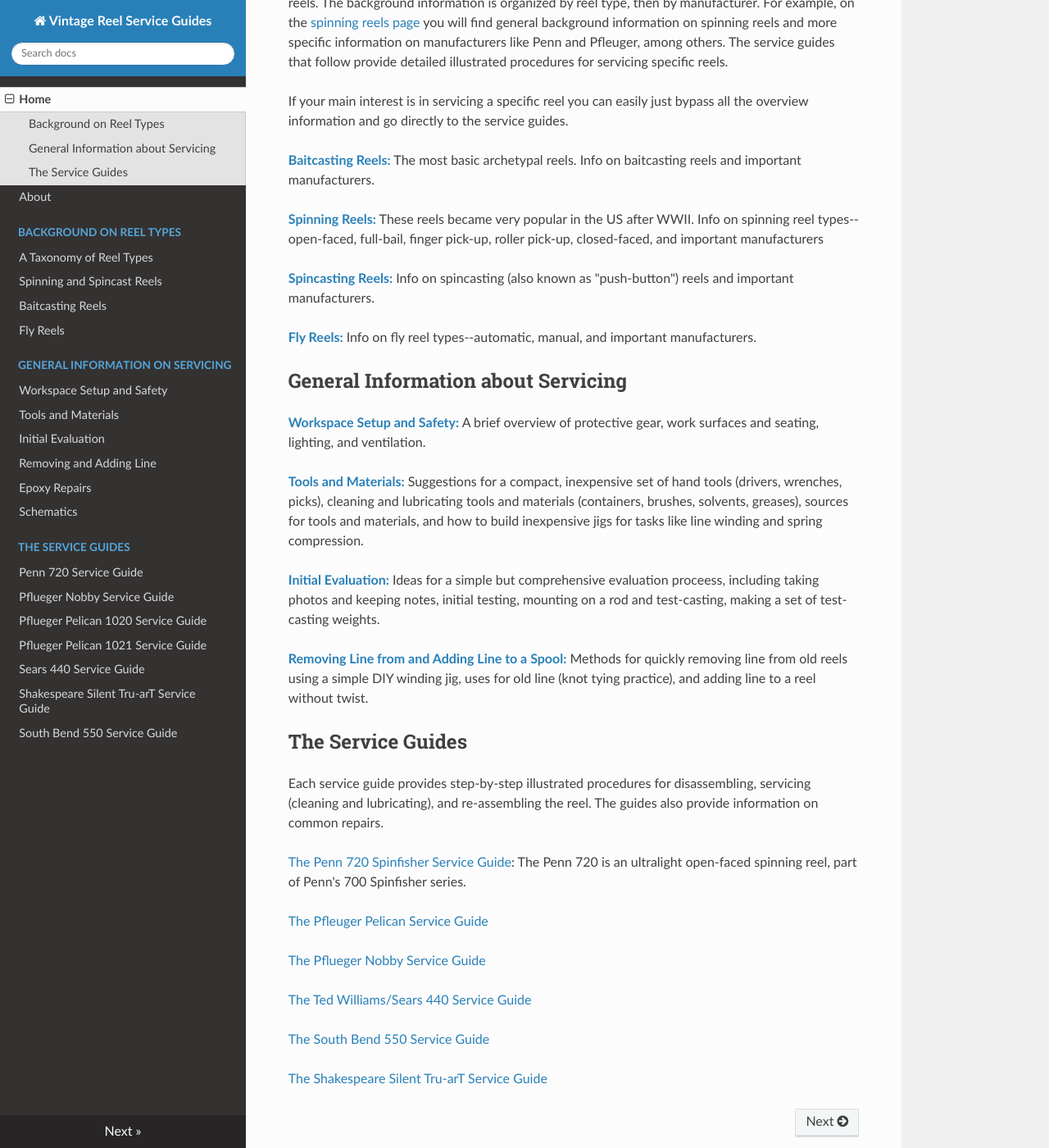
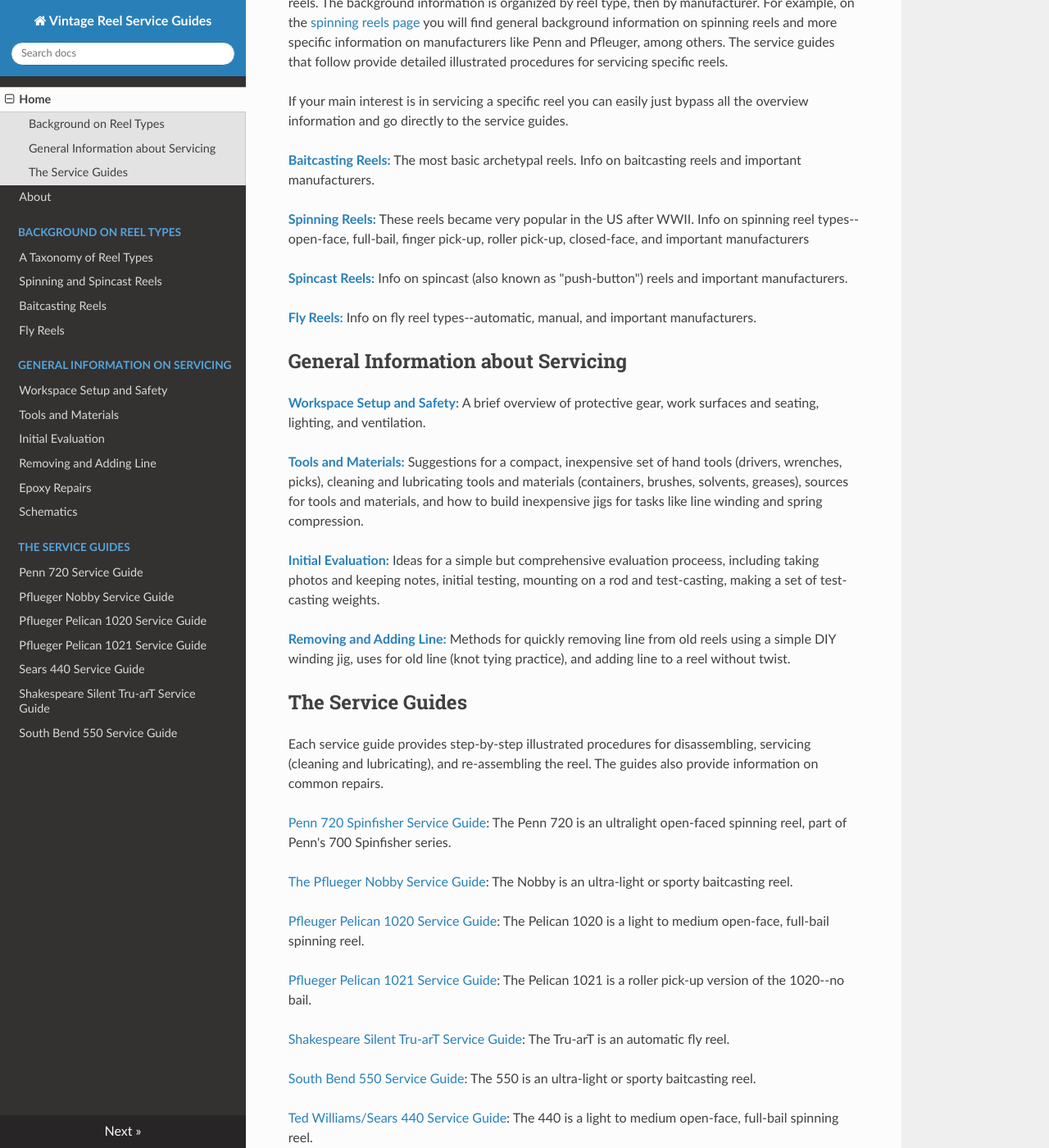
Before and after one commit to john-tech-writer/vintage-reel-service-guides, an MkDocs documentation site: the page built from docs/index.md, in a window 1280 px wide and 1400 px high, scrolled down 680 px. Shown: the whole window at 82% size. Built offline with MkDocs 1.6.1, drawn with Linux system fonts in a browser that asks for light colours; nearby versions of some CDN libraries.

Commit message:
some style edits

```diff
--- a/docs/index.md
+++ b/docs/index.md
@@ -14,9 +14,9 @@
 
 [**Baitcasting Reels:**](baitcasting-reels.md) The most basic archetypal reels. Info on baitcasting reels and important manufacturers.
 
-[**Spinning Reels:**](spinning-reels.md) These reels became very popular in the US after WWII. Info on spinning reel types--open-faced, full-bail, finger pick-up, roller pick-up, closed-faced, and important manufacturers
+[**Spinning Reels:**](spinning-reels.md) These reels became very popular in the US after WWII. Info on spinning reel types--open-face, full-bail, finger pick-up, roller pick-up, closed-face, and important manufacturers
 
-[**Spincasting Reels:**](spincasting-reels.md) Info on spincasting (also known as "push-button") reels and important manufacturers.
+[**Spincast Reels:**](spincasting-reels.md) Info on spincast (also known as "push-button") reels and important manufacturers.
 
 [**Fly Reels:**](fly-reels.md) Info on fly reel types--automatic, manual, and important manufacturers.
 
@@ -28,20 +28,22 @@
 
 [**Initial Evaluation:**](initial-evaluation.md) Ideas for a simple but comprehensive evaluation proceess, including taking photos and keeping notes, initial testing, mounting on a rod and test-casting, making a set of test-casting weights.
 
-[**Removing Line from and Adding Line to a Spool:**](removing-adding-line.md) Methods for quickly removing line from old reels using a simple DIY winding jig, uses for old line (knot tying practice), and adding line to a reel without twist.
+[**Removing and Adding Line:**](removing-adding-line.md) Methods for quickly removing line from old reels using a simple DIY winding jig, uses for old line (knot tying practice), and adding line to a reel without twist.
 
 ## The Service Guides
 
 Each service guide provides step-by-step illustrated procedures for disassembling, servicing (cleaning and lubricating), and re-assembling the reel. The guides also provide information on common repairs.
 
-[The Penn 720 Spinfisher Service Guide](penn/penn-720-service-guide.md): The Penn 720 is an ultralight open-faced spinning reel, part of Penn's 700 Spinfisher series.
+[Penn 720 Spinfisher Service Guide](penn/penn-720-service-guide.md): The Penn 720 is an ultralight open-faced spinning reel, part of Penn's 700 Spinfisher series.
 
-[The Pfleuger Pelican Service Guide](pflueger/pflueger-pelican-service-guide.md)
+[The Pflueger Nobby Service Guide](pflueger/pflueger-nobby-service-guide.md): The Nobby is an ultra-light or sporty baitcasting reel.
 
-[The Pflueger Nobby Service Guide](pflueger/pflueger-nobby-service-guide.md)
+[Pfleuger Pelican 1020 Service Guide](pflueger/pflueger-pelican-service-guide.md): The Pelican 1020 is a light to medium open-face, full-bail spinning reel.
 
-[The Ted Williams/Sears 440 Service Guide](sears/sears-440-service-guide.md)
+[Pflueger Pelican 1021 Service Guide](pflueger/pflueger-pelican-1021-service-guide.md): The Pelican 1021 is a roller pick-up version of the 1020--no bail.
 
-[The South Bend 550 Service Guide](south-bend/south-bend-550-service-guide.md)
+[Shakespeare Silent Tru-arT Service Guide](shakespeare/shakespeare-silent-tru-art-service-guide.md): The Tru-arT is an automatic fly reel.
 
-[The Shakespeare Silent Tru-arT Service Guide](shakespeare/shakespeare-silent-tru-art-service-guide.md)
+[South Bend 550 Service Guide](south-bend/south-bend-550-service-guide.md): The 550 is an ultra-light or sporty baitcasting reel.
+
+[Ted Williams/Sears 440 Service Guide](sears/sears-440-service-guide.md): The 440 is a light to medium open-face, full-bail spinning reel.
```
Also changed, not shown: docs/baitcasting-reels.md (+2 -0 lines), docs/fly-reels.md (+6 -2 lines), docs/reel-taxonomy.md (+2 -0 lines), docs/spinning-reels.md (+1 -4 lines), docs/zebco-33-service-guide.md (added, +1 -0 lines).
